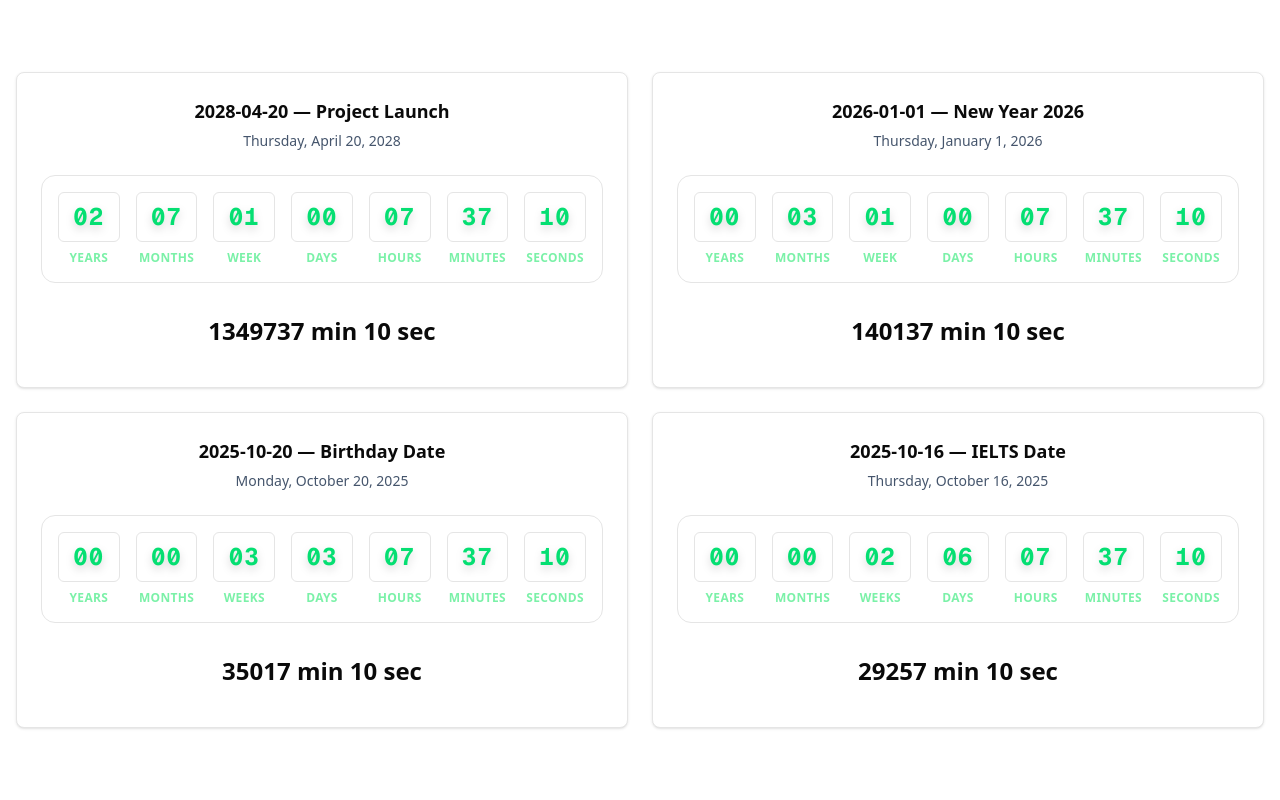
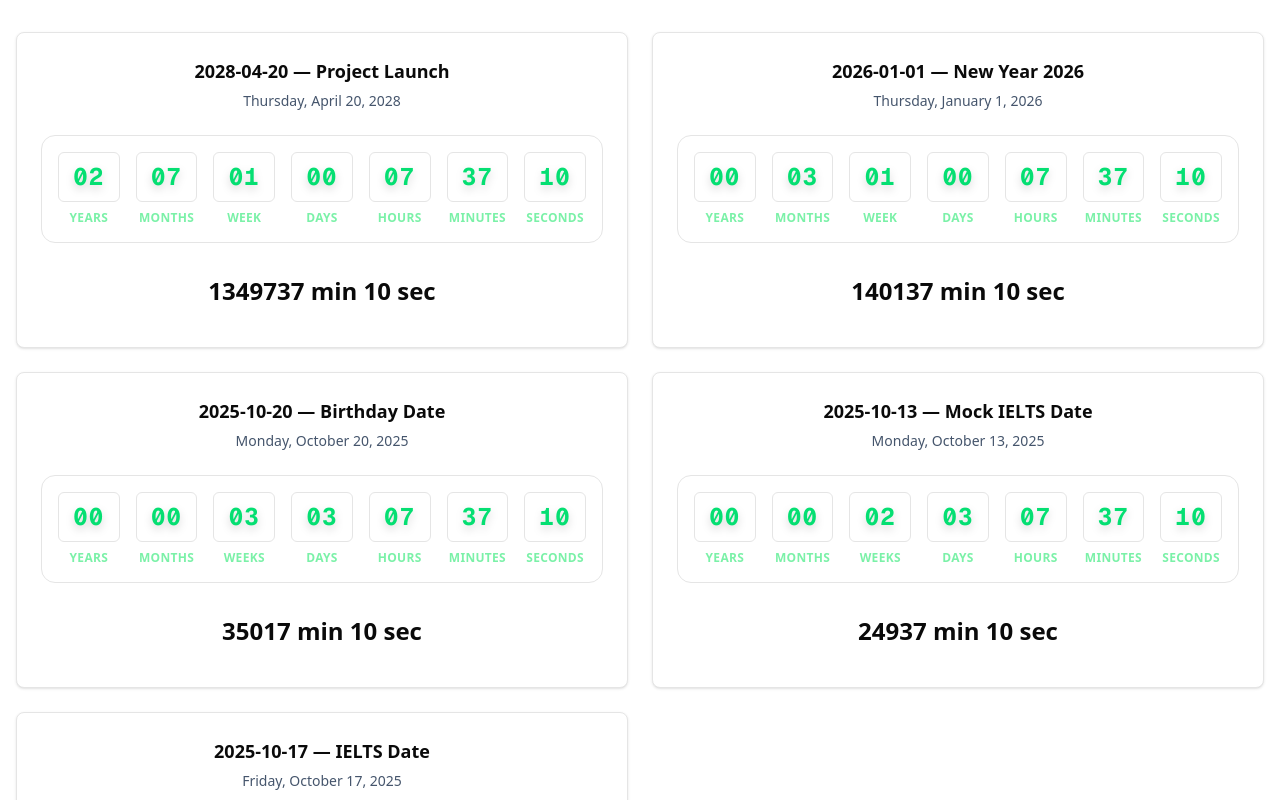
Before and after one commit to jasurkhaitov/reminder, a Next.js app: page / in a window 1280 px wide. Shown: the top 800 px of the page. Built offline with nearby package versions, Linux system fonts and the light colour scheme.

Commit message:
mock date is added to TARGET_DATES

```diff
--- a/app/(root)/page.tsx
+++ b/app/(root)/page.tsx
@@ -6,7 +6,8 @@ const TARGET_DATES = [
   { date: "2028-04-20", label: "Project Launch" },
   { date: "2026-01-01", label: "New Year 2026" },
   { date: "2025-10-20", label: "Birthday Date" },
-  { date: "2025-10-16", label: "IELTS Date" }
+  { date: "2025-10-13", label: "Mock IELTS Date" },
+  { date: "2025-10-17", label: "IELTS Date" },
 ]
 
 function RootPage() {
```
